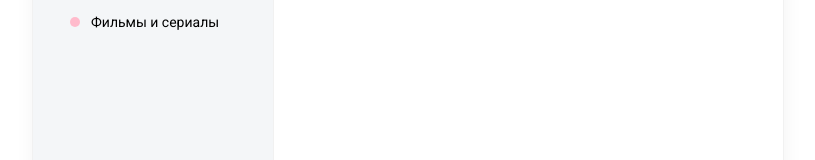
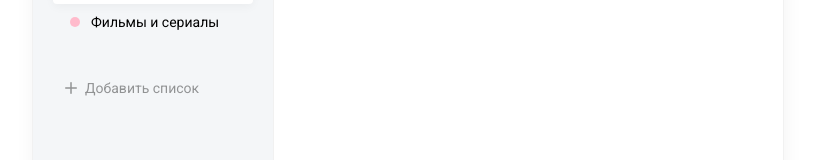
Before and after one commit to khrustalevDev/react-todo-app, a React (Create React App) app: page / in a window 1280 px wide. Shown: the part 331-491 px from the top of the page, without its empty margins (232-1047 px from the left). Built offline with nearby package versions, Linux system fonts and the light colour scheme.

Commit message:
Added 'add list btn'

```diff
--- a/package.json
+++ b/package.json
@@ -6,6 +6,7 @@
     "@testing-library/jest-dom": "^4.2.4",
     "@testing-library/react": "^9.3.2",
     "@testing-library/user-event": "^7.1.2",
+    "classnames": "^2.2.6",
     "node-sass": "^4.14.1",
     "react": "^16.13.1",
     "react-dom": "^16.13.1",
--- a/src/App.js
+++ b/src/App.js
@@ -13,9 +13,10 @@
               <path d="M12.96 8.10001H7.74001C7.24321 8.10001 7.20001 8.50231 7.20001 9.00001C7.20001 9.49771 7.24321 9.90001 7.74001 9.90001H12.96C13.4568 9.90001 13.5 9.49771 13.5 9.00001C13.5 8.50231 13.4568 8.10001 12.96 8.10001V8.10001ZM14.76 12.6H7.74001C7.24321 12.6 7.20001 13.0023 7.20001 13.5C7.20001 13.9977 7.24321 14.4 7.74001 14.4H14.76C15.2568 14.4 15.3 13.9977 15.3 13.5C15.3 13.0023 15.2568 12.6 14.76 12.6ZM7.74001 5.40001H14.76C15.2568 5.40001 15.3 4.99771 15.3 4.50001C15.3 4.00231 15.2568 3.60001 14.76 3.60001H7.74001C7.24321 3.60001 7.20001 4.00231 7.20001 4.50001C7.20001 4.99771 7.24321 5.40001 7.74001 5.40001ZM4.86001 8.10001H3.24001C2.74321 8.10001 2.70001 8.50231 2.70001 9.00001C2.70001 9.49771 2.74321 9.90001 3.24001 9.90001H4.86001C5.35681 9.90001 5.40001 9.49771 5.40001 9.00001C5.40001 8.50231 5.35681 8.10001 4.86001 8.10001ZM4.86001 12.6H3.24001C2.74321 12.6 2.70001 13.0023 2.70001 13.5C2.70001 13.9977 2.74321 14.4 3.24001 14.4H4.86001C5.35681 14.4 5.40001 13.9977 5.40001 13.5C5.40001 13.0023 5.35681 12.6 4.86001 12.6ZM4.86001 3.60001H3.24001C2.74321 3.60001 2.70001 4.00231 2.70001 4.50001C2.70001 4.99771 2.74321 5.40001 3.24001 5.40001H4.86001C5.35681 5.40001 5.40001 4.99771 5.40001 4.50001C5.40001 4.00231 5.35681 3.60001 4.86001 3.60001Z" fill="black" />
             </svg>,
             name: 'Все задачи',
-            active: true
+
           }
-        ]} />
+        ]}
+        />
         <List items={[
           {
             color: 'green',
@@ -23,14 +24,29 @@
           },
           {
             color: 'blue',
-            name: 'Фронтенд'
+            name: 'Фронтенд',
+            active: true
           },
           {
             color: 'pink',
             name: 'Фильмы и сериалы'
           }
-        ]} />
+        ]}
+          isRemovable />
+        <List items={[
+          {
+            className: 'list__add-button',
+            icon: <svg width="12" height="12" viewBox="0 0 16 16" fill="none" xmlns="http://www.w3.org/2000/svg">
+              <path d="M8 1V15" stroke="black" strokeWidth="2" strokeLinecap="round" strokeLinejoin="round" />
+              <path d="M1 8H15" stroke="black" strokeWidth="2" strokeLinecap="round" strokeLinejoin="round" />
+            </svg>,
+
+            name: 'Добавить список'
+          }
+        ]}
+        />
       </div>
+
       <div className="todo__tasks"></div>
     </div>
   );
--- a/src/components/List/List.scss
+++ b/src/components/List/List.scss
@@ -1,12 +1,19 @@
 .list {
     margin-bottom: 30px;
+
+    &__add-button {
+        opacity: 0.4;
+
+        &:hover {
+            opacity: 1;
+        }
+    }
 
     li {
         display: flex;
         align-items: center;
         cursor: pointer;
         padding: 10px 12px;
-
 
         &.active {
             background: #FFFFFF;
--- a/src/components/List/index.jsx
+++ b/src/components/List/index.jsx
@@ -1,20 +1,24 @@
 import React from 'react';
+import classNames from 'classnames';
 import './List.scss';
 
-const List = ({ items }) => {
+const List = ({ items, isRemovable }) => {
 
 
-    return (<ul className="list">
-        {
-            items.map(item =>
-                <li className={item.active ? 'active' : ''}>
-                    <i>
-                        {item.icon ? (item.icon) : (<i className={`badge badge--${item.color}`}></i>)}
-                    </i>
-                    <span>{item.name}</span>
-                </li>)
-        }
+    return (
+        <ul className="list">
 
-    </ul>);
+            {items.map((item, index) =>
+                (
+                    <li key={index} className={classNames(item.className, { active: item.active })}>
+                        <i>
+                            {item.icon ? (item.icon) : (<i className={`badge badge--${item.color}`}></i>
+                            )}
+                        </i>
+                        <span>{item.name}</span>
+                    </li>
+                ))}
+
+        </ul>);
 };
 export default List;
--- a/src/index.scss
+++ b/src/index.scss
@@ -24,7 +24,7 @@
   &__sidebar {
     background-color: #F4F6F8;
     width: 200px;
-    height: 100%;
+    height: calc(100% - 120px);
     border-right: 1px solid #F1F1F1;
     padding: 60px 20px;
   }
```
Also changed, not shown: 1 other file (tests, documents, lock files or other folders).
